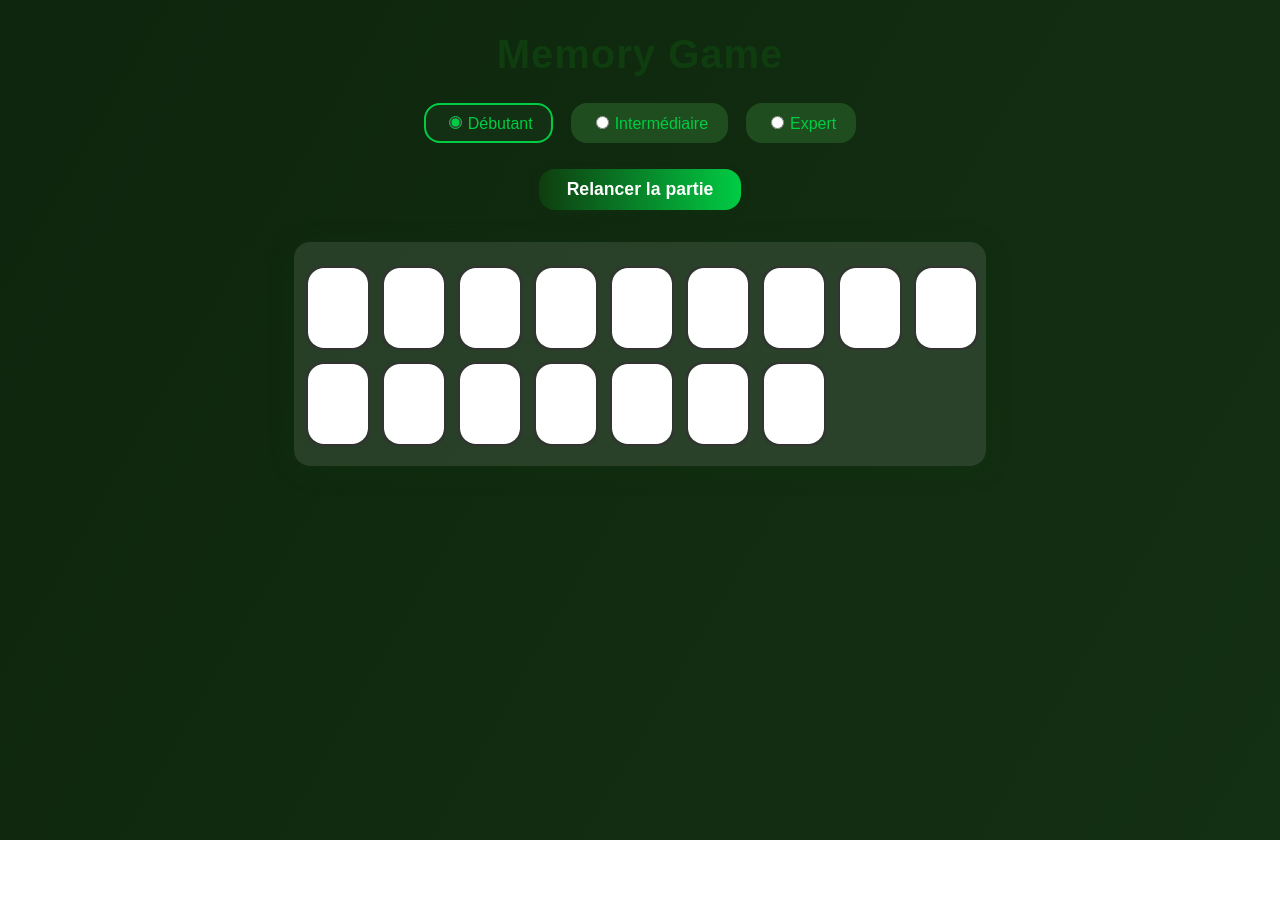
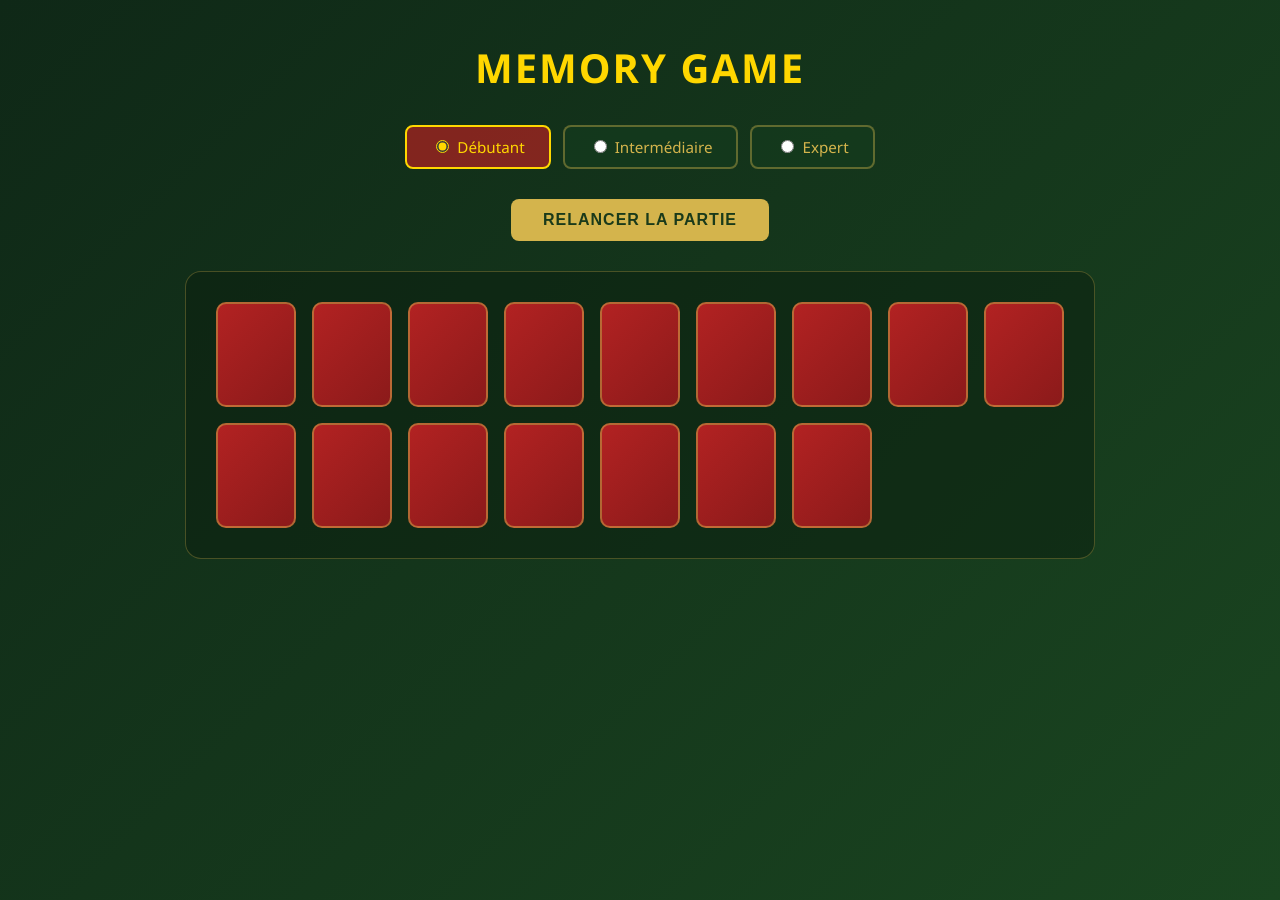
Before and after one commit to sylvain-malbon/memory-js, a React (Create React App) app: page / in a window 1280 px wide. Before the commit the page ends 840 px from the top, so only its background shows below. Built offline with nearby package versions, Linux system fonts and the light colour scheme; the HTML template or start-up script is replaced by a standard one.

Commit message:
CSS corrigé et simplifié

```diff
--- a/src/App.css
+++ b/src/App.css
@@ -1,187 +1,199 @@
-/* Ajout d'un contour aux cartes */
-.card {
-  box-sizing: border-box;
+body {
+  background: linear-gradient(135deg, #0f2817 0%, #1a4520 100%);
+  min-height: 100vh;
+  margin: 0;
+  font-family: 'Segoe UI', 'Roboto', sans-serif;
+  position: relative;
 }
 
-/* Fond général */
-body {
-  background: linear-gradient(120deg, #0d260d 0%, #143014 100%);
-  min-height: 100vh;
-  margin: 0;
-  font-family: sans-serif;
-}
-
-/* Conteneur principal */
+/* --- APP CONTAINER --- */
 .App {
   min-height: 100vh;
   display: flex;
   flex-direction: column;
   align-items: center;
-  padding-bottom: 40px;
+  padding: 40px 20px 60px;
   text-align: center;
 }
 
-/* Titre */
-h1 {
+/* --- TITLE --- */
+.App h1 {
   font-size: 2.5rem;
-  font-weight: 700;
-  color: #0f3d0f;
-  /* vert très foncé */
-  margin-top: 32px;
-  margin-bottom: 8px;
-  letter-spacing: 1px;
+  font-weight: 600;
+  color: #ffd700;
+  margin: 0 0 30px 0;
+  letter-spacing: 2px;
+  text-transform: uppercase;
 }
 
-/* Sélecteur de difficulté */
+/* --- DIFFICULTY SELECTOR --- */
 .difficulty-selector {
   display: flex;
-  gap: 18px;
-  margin: 18px 0 8px 0;
+  gap: 12px;
+  margin: 0 0 30px 0;
   justify-content: center;
+  flex-wrap: wrap;
 }
 
 .difficulty-selector label {
-  background: #1f4d1f;
-  /* vert foncé */
-  border-radius: 16px;
-  padding: 8px 18px;
+  background: rgba(20, 60, 30, 0.6);
+  border-radius: 8px;
+  padding: 10px 24px;
   font-weight: 500;
-  color: #00cc44;
-  /* vert vif */
+  font-size: 0.95rem;
+  color: #d4b44c;
   cursor: pointer;
-  border: 2px solid transparent;
-  transition: border 0.2s, background 0.2s;
+  border: 2px solid rgba(212, 180, 76, 0.4);
+  transition: all 0.2s ease;
+}
+
+.difficulty-selector label:hover {
+  background: rgba(20, 60, 30, 0.8);
+  border-color: #ffd700;
 }
 
 .difficulty-selector input[type="radio"] {
-  accent-color: #00cc44;
-  margin-right: 6px;
+  accent-color: #ffd700;
+  margin-right: 8px;
+  cursor: pointer;
 }
 
 .difficulty-selector label:has(input:checked) {
-  border: 2px solid #00cc44;
-  background: #143014;
+  background: rgba(178, 34, 34, 0.7);
+  border-color: #ffd700;
+  color: #ffd700;
 }
 
-/* Plateau de jeu */
+/* --- BOARD --- */
 .board {
   display: grid;
-  grid-template-columns: repeat(auto-fit, minmax(60px, 1fr));
+  grid-template-columns: repeat(auto-fit, 80px);
   gap: 16px;
-  max-width: 720px;
-  margin: 32px auto 0 auto;
-  justify-items: center;
-  background: rgba(255, 255, 255, 0.1);
+  justify-content: center;
+  max-width: 900px;
+  margin: 0 auto;
+  padding: 30px;
+  background: rgba(10, 30, 15, 0.5);
   border-radius: 16px;
-  box-shadow: 0 4px 24px rgba(15, 61, 15, 0.25);
-  padding: 24px 12px;
+  border: 1px solid rgba(212, 180, 76, 0.3);
 }
 
-/* Carte (container) */
+/* --- CARD CONTAINER --- */
 .card {
-  width: 60px;
-  height: 80px;
-  perspective: 600px;
+  width: 80px;
+  height: 105px;
+  perspective: 1000px;
   cursor: pointer;
+  transition: transform 0.15s ease;
 }
 
-/* Carte interne (flip 3D) */
+.card:hover {
+  transform: translateY(-2px);
+}
+
+/* --- CARD INNER (FLIP) --- */
 .card-inner {
   position: relative;
   width: 100%;
   height: 100%;
-  border: 2px solid #333;
-  transition: transform 0.5s cubic-bezier(0.4, 0.2, 0.2, 1),
-    border-color 0.5s cubic-bezier(0.4, 0.2, 0.2, 1),
-    box-shadow 0.5s cubic-bezier(0.4, 0.2, 0.2, 1);
   transform-style: preserve-3d;
-  border-radius: 16px;
+  transition: transform 0.5s ease;
 }
 
 .card.flipped .card-inner {
-  border-color: #00cc44;
-  /* vert vif */
-  box-shadow: 0 0 12px 2px #33ff66;
-  /* vert vif clair */
   transform: rotateY(180deg);
 }
 
-/* Faces */
+/* --- CARD FACES --- */
 .card-front,
 .card-back {
   position: absolute;
-  width: 100%;
-  height: 100%;
+  top: 0;
+  left: 0;
+  right: 0;
+  bottom: 0;
+  border-radius: 10px;
   backface-visibility: hidden;
-  border-radius: 16px;
   display: flex;
   align-items: center;
   justify-content: center;
+  border: 2px solid rgba(212, 180, 76, 0.6);
 }
 
-/* Face avant */
+/* FRONT */
 .card-front {
-  background: #fff;
-  font-size: 2.2rem;
-  z-index: 2;
-}
-
-/* Face arrière */
-.card-back {
-  background: linear-gradient(135deg, #00cc44 0%, #33ff66 100%);
-  transform: rotateY(180deg);
-  box-shadow: 0 2px 8px rgba(15, 61, 15, 0.25);
-}
-
-/* Emoji */
-.emoji {
-  font-size: 2.2rem;
-  display: flex;
-  align-items: center;
-  justify-content: center;
-}
-
-/* Garde l'emoji à l'endroit même quand la carte est retournée */
-.card.flipped .emoji {
+  background: #fffef0;
+  color: #1a3a1a;
+  font-size: 2.5rem;
   transform: rotateY(180deg);
 }
 
-/* Bouton */
-button {
-  background: linear-gradient(90deg, #0f3d0f 0%, #00cc44 100%);
-  color: #fff;
-  border: none;
-  border-radius: 16px;
-  padding: 10px 28px;
-  font-size: 1.1rem;
-  font-weight: 600;
-  margin: 18px 0 0 0;
-  cursor: pointer;
-  box-shadow: 0 2px 8px rgba(15, 61, 15, 0.25);
-  transition: background 0.2s, box-shadow 0.2s;
+.card.flipped .card-front {
+  border-color: #ffd700;
 }
 
-/* Ajout subtil de jaune et rouge sur hover */
-button:hover {
-  background: linear-gradient(90deg, #ffeb3b 0%, #ff4444 100%);
-  box-shadow: 0 4px 16px rgba(255, 68, 68, 0.4);
+/* BACK */
+.card-back {
+  background: linear-gradient(135deg, #b22222 0%, #8b1a1a 100%);
+  border-color: rgba(212, 180, 76, 0.5);
 }
 
-/* Message de victoire */
-.win {
-  color: #33ff66;
-  /* vert vif */
-  font-size: 2rem;
-  margin: 24px 0 12px 0;
-  font-weight: bold;
-  letter-spacing: 1px;
-  animation: winFadeIn 1s ease;
+.card:hover .card-back {
+  border-color: #d4b44c;
 }
 
-@keyframes winFadeIn {
+/* --- EMOJI --- */
+.emoji {
+  font-size: 2.8rem;
+  transform: rotateY(180deg);
+}
+
+/* --- BUTTON --- */
+button {
+  background: #d4b44c;
+  color: #1a3a1a;
+  border: none;
+  border-radius: 8px;
+  padding: 12px 32px;
+  font-size: 1rem;
+  font-weight: 600;
+  text-transform: uppercase;
+  cursor: pointer;
+  transition: all 0.2s ease;
+  letter-spacing: 1px;
+  margin: 0 0 30px 0;
+}
+
+button:hover,
+button:focus {
+  background: #ffd700;
+  outline: none;
+  transform: translateY(-1px);
+}
+
+button:active {
+  transform: translateY(0);
+}
+
+/* --- WIN MESSAGE --- */
+.win {
+  color: #ffd700;
+  font-size: 2rem;
+  margin: 0 0 20px 0;
+  font-weight: 600;
+  letter-spacing: 2px;
+  text-transform: uppercase;
+  padding: 16px 32px;
+  background: rgba(178, 34, 34, 0.4);
+  border: 2px solid #ffd700;
+  border-radius: 10px;
+  animation: winFade 0.5s ease;
+}
+
+@keyframes winFade {
   from {
     opacity: 0;
-    transform: scale(0.9);
+    transform: scale(0.95);
   }
 
   to {
@@ -189,46 +201,3 @@ button:hover {
     transform: scale(1);
   }
 }
-
-/* Carte (container) */
-.card {
-  width: 60px;
-  height: 80px;
-  perspective: 600px;
-  cursor: pointer;
-  border-radius: 16px;
-  box-sizing: border-box;
-}
-
-/* Carte interne (flip 3D) */
-.card-inner {
-  position: relative;
-  width: 100%;
-  height: 100%;
-  border: 2px solid #333;
-  border-radius: 16px;
-  overflow: hidden;
-  transform-style: preserve-3d;
-  transition: transform 0.5s cubic-bezier(0.4, 0.2, 0.2, 1),
-    border-color 0.5s cubic-bezier(0.4, 0.2, 0.2, 1),
-    box-shadow 0.5s cubic-bezier(0.4, 0.2, 0.2, 1);
-}
-
-.card.flipped .card-inner {
-  border-color: #00cc44;
-  box-shadow: 0 0 12px 2px #33ff66;
-  transform: rotateY(180deg);
-}
-
-/* Faces */
-.card-front,
-.card-back {
-  position: absolute;
-  width: 100%;
-  height: 100%;
-  border-radius: 16px;
-  backface-visibility: hidden;
-  display: flex;
-  align-items: center;
-  justify-content: center;
-}
```
